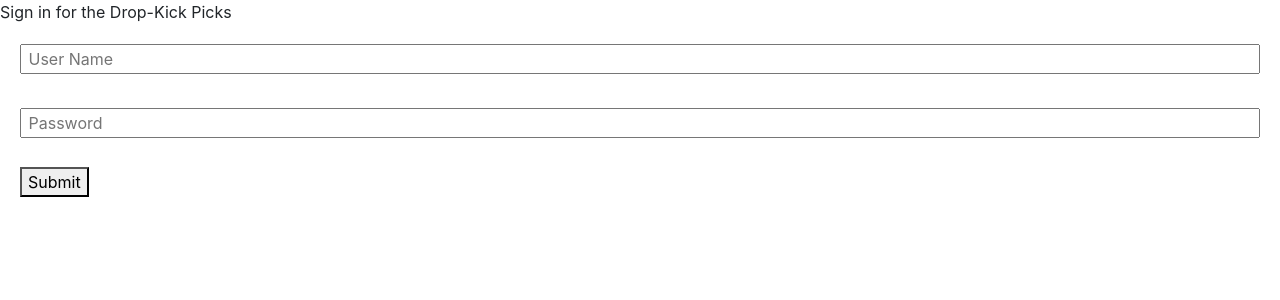
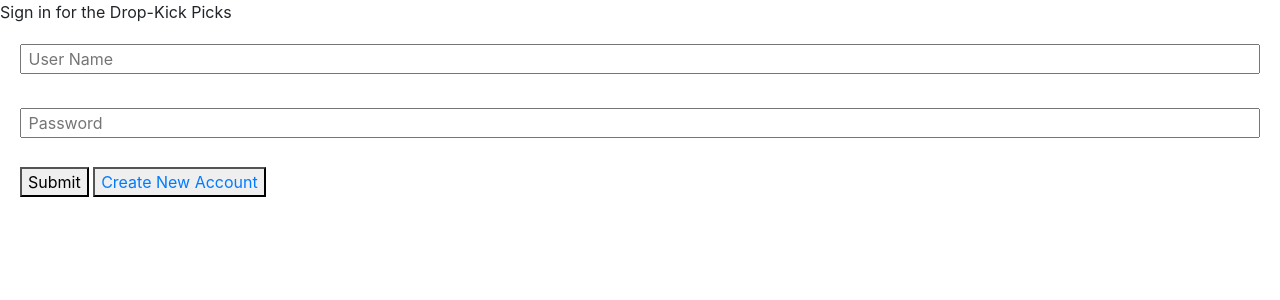
Before and after one commit to Rod-Skoglund/Final-Project, a React (Create React App) app in the folder football/: page / in a window 1280 px wide. Shown: the top 300 px of the page. Built offline with nearby package versions, Linux system fonts and the light colour scheme.

Commit message:
adding docs and mnor updates to SignInForm.js file

```diff
--- a/football/src/components/SignIn/SignInForm.js
+++ b/football/src/components/SignIn/SignInForm.js
@@ -1,14 +1,19 @@
 import API from "../../utils/API";
 import React, { Component } from "react";
+import "./SignInForm.css";
 import { Link } from "react-router-dom";
-import "./SignInForm.css";
-
+import App from "../../App";
 // var axios=require("axios");
 
 // var axios = require("axios");
 
-class SignInForm extends Component {
+class SignUpForm extends Component {
   // Setting the component's initial state
+  constructor(props) {
+    super(props);
+    console.log("SignInForm - this.props = " + JSON.stringify(this.props)); //props will get logged.
+    console.log("SignInForm -  = isLoggedIn = " + App.isLoggedIn );
+  };
   state = {
     username: "",
     password: "",
@@ -33,35 +38,19 @@ class SignInForm extends Component {
     // Preventing the default behavior of the form submit (which is to refresh the page)
     event.preventDefault();
     // let currentPassword = "";
-    console.log("this.state.username = " + this.state.username)
+    console.log("this.state.username = " + this.state.username);
       API.getUser(this.state.username)
       .then(res => {
         console.log(res.data);
-        console.log("res.data.password = " + res.data[0].password)
+        console.log("res.data.password = " + res.data[0].password);
         if (this.state.password !== res.data[0].password) {
-          // console.log("SignIn-SignInForm.js - password != user password");
-          // console.log("SignIn-SignInForm.js - username = " + this.username);
-          // console.log("SignIn-SignInForm.js - password = " + this.password);
           alert("Incorrect Password");
         } else {
           console.log("SignIn-SignInForm.js - password = confirm password");
-          // API.getUser({
-          //   "username": this.state.username //,
-            // "password": this.state.password,
-            // "active": this.active
-          // })
-          // console.log("SignIn-SignInForm.js - username = " + this.username);
-          // console.log("SignIn-SignInForm.js - password = " + this.password);
         }
 
-        // currentPassword = res.data.password;
-        // console.log("SignIn-SignInForm.js - currentPassword = " + currentPassword);
-      }).catch(err => console.log(err));
-    // console.log(`SignIn-SignInForm.js - username = ${this.state.username}`);
-    // console.log(`SignIn-SignInForm.js - password = ${this.state.password}`);
-    // console.log("SignIn-SignInForm.js - API.getUser(this.state.username) = ")
-
-  };
+      }).catch(err => console.log(err))
+    };
 
   render() {
     // Notice how each input has a `value`, `name`, and `onChange` prop
@@ -70,7 +59,7 @@ class SignInForm extends Component {
         <p>
           Sign in for the Drop-Kick Picks
         </p>
-        <form className="SignInForm" onSubmit={this.handleFormSubmit}>
+        <form className="SignUpForm">
           <input
             value={this.state.username}
             name="username"
@@ -86,12 +75,99 @@ class SignInForm extends Component {
             placeholder=" Password"
           />
           <br/>
-          <button type="submit">Submit</button>
-          <Link to = "/signUp" />
+          <button onClick={this.handleFormSubmit}>Submit</button>
+          <span>    </span>
+          <button><Link to = "/signUp">Create New Account</Link></button>
         </form>
       </div>
     );
   }
 }
 
-export default SignInForm;
+export default SignUpForm;
+
+// *******************************************************
+
+// import API from "../../utils/API";
+// import React, { Component } from "react";
+// import { Link } from "react-router-dom";
+// import "./SignInForm.css";
+
+// // var axios = require("axios");
+
+// class SignInForm extends Component {
+//   // Setting the component's initial state
+//   constructor(props) {
+//     super(props);
+//     console.log("SignInForm - this.props " + JSON.stringify(this.props)); //props will get logged.
+//     state = {
+//       username: "",
+//       password: "",
+//       active : "false"
+//     };
+//   };
+// };
+
+//   handleInputChange = event => {
+//     // Getting the value and name of the input which triggered the change
+//     let value = event.target.value;
+//     const name = event.target.name;
+
+//     if (name === "password") {
+//       value = value.substring(0, 15);
+//     };
+//     // Updating the input's state
+//     this.setState({
+//       [name]: value
+//     });
+//   };
+
+//   handleFormSubmit = event => {
+//     // Preventing the default behavior of the form submit (which is to refresh the page)
+//     event.preventDefault();
+//     // let currentPassword = "";
+//     console.log("this.state.username = " + this.state.username);
+//       API.getUser(this.state.username)
+//       .then(res => {
+//         console.log(res.data);
+//         console.log("res.data.password = " + res.data[0].password);
+//         if (this.state.password !== res.data[0].password) {
+//           alert("Incorrect Password");
+//         } else {
+//           console.log("SignIn-SignInForm.js - password = confirm password");
+//         }
+
+//       }).catch(err => console.log(err))
+//     };
+
+//   render() {
+//     // Notice how each input has a `value`, `name`, and `onChange` prop
+//     return (
+//       <div>
+//         <p>
+//           Sign in for the Drop-Kick Picks
+//         </p>
+//         <form className="SignInForm" onSubmit={this.handleFormSubmit}>
+//           <input
+//             value={this.state.username}
+//             name="username"
+//             onChange={this.handleInputChange}
+//             type="String"
+//             placeholder=" User Name"
+//           /><br/>
+//          <input
+//             value={this.state.password}
+//             name="password"
+//             onChange={this.handleInputChange}
+//             type="password"
+//             placeholder=" Password"
+//           />
+//           <br/>
+//           <button type="submit">Submit</button>
+//           {/* <Link to = "/signUp">Create New User</Link> */}
+//         </form>
+//       </div>
+//     );
+//   };
+
+// export default SignInForm;
```
Also changed, not shown: 2 other files (tests, documents, lock files or other folders).
